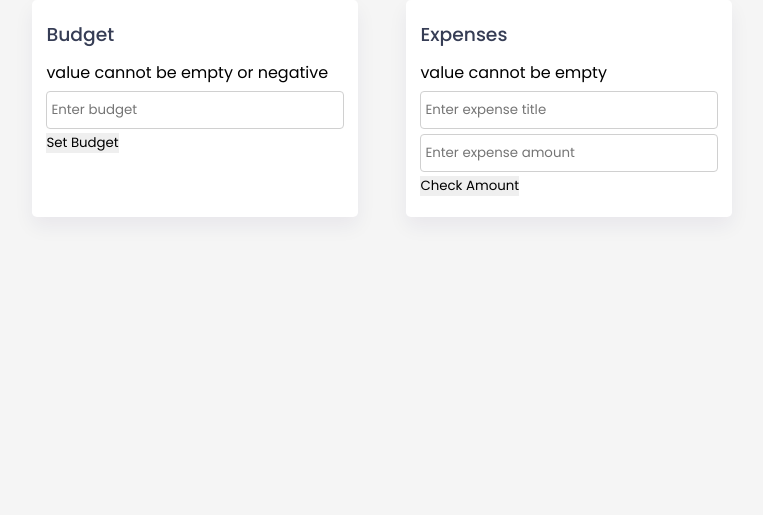
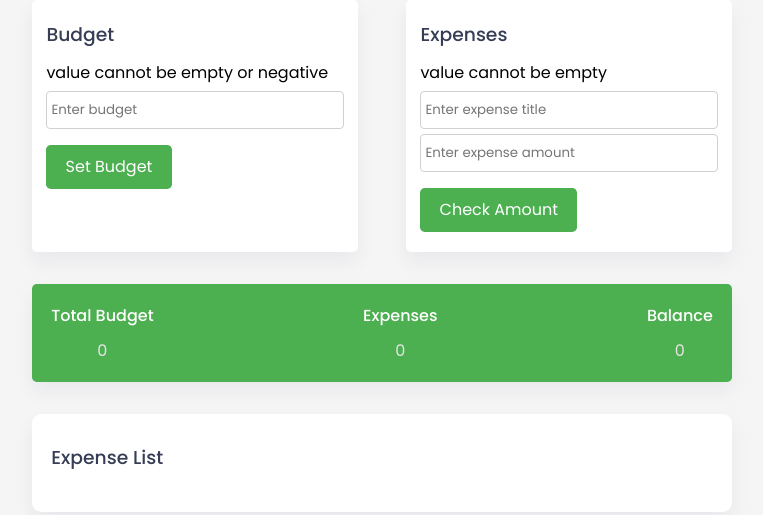
Before and after one commit to rmageshkumar/simple-budget-with-js, a plain HTML site: page index.html in a window 1280 px wide. Shown: the whole page, without its empty margins (258-1021 px from the left). Drawn offline with Linux system fonts and the light colour scheme.

Commit message:
Brand styles

```diff
--- a/index.html
+++ b/index.html
@@ -48,6 +48,25 @@
           </div>
         </div>
         <!-- Expense list -->
+        <div class="output-container flex-space">
+          <div>
+            <p>Total Budget</p>
+            <span id="amount">0</span>
+          </div>
+          <div>
+            <p>Expenses</p>
+            <span id="expenditure-value">0</span>
+          </div>
+          <div>
+            <p>Balance</p>
+            <span id="balance-amount">0</span>
+          </div>
+        </div>
+      </div>
+
+      <div class="expense-list">
+        <h3>Expense List</h3>
+        <ul id="expense-list-container"></ul>
       </div>
     </div>
     <script src="js/scripts.js"></script>
--- a/styles/style.css
+++ b/styles/style.css
@@ -59,7 +59,7 @@ body {
 }
 
 .container input:focus {
-  border: 1px solid #587ef4;
+  border: 1px solid #4caf50;
 }
 
 .total-amount-container,
@@ -69,3 +69,44 @@ body {
   border-radius: 0.3em;
   box-shadow: 0 0.6em 1.25em rgba(28, 0, 80, 0.06);
 }
+
+.output-container {
+  background-color: #4caf50;
+  color: #ffffff;
+  border-radius: 0.3em;
+  box-shadow: 0 0.6em 1.25em rgba(28, 0, 80, 0.06);
+  font-weight: 500;
+  margin: 2em 0;
+  padding: 1.2em;
+}
+
+.output-container p {
+  font-weight: 500;
+  margin-bottom: 0.6em;
+}
+
+.output-container span {
+  display: block;
+  text-align: center;
+  font-weight: 400;
+  color: #e5e5e5;
+}
+
+.submit {
+  font-size: 1em;
+  margin-top: 1em;
+  background-color: #4caf50;
+  border: none;
+  outline: none;
+  color: #ffffff;
+  padding: 0.6em 1.2em;
+  border-radius: 0.3em;
+  cursor: pointer;
+}
+
+.expense-list {
+  background-color: #ffffff;
+  padding: 1.8em 1.2em;
+  box-shadow: 0 0.6em 1.25em rgba(28, 0, 80, 0.06);
+  border-radius: 0.6em;
+}
```
